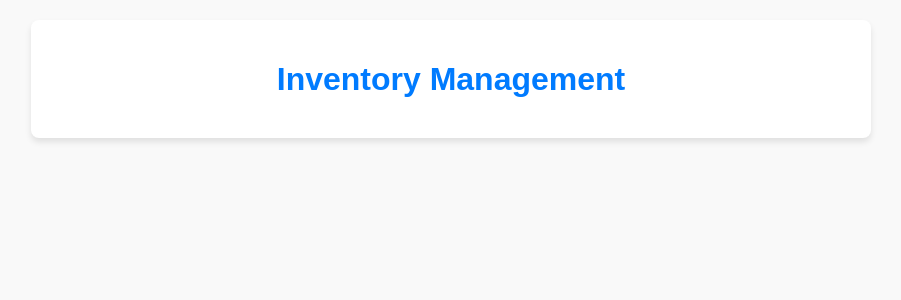
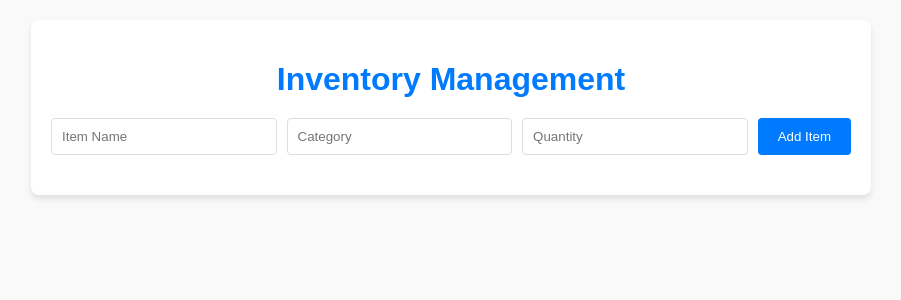
Before and after one commit to IM-Suryakant-Kumar/inventory-task, a React (Vite) app: page / in a window 1280 px wide. Shown: the top 300 px of the page, without its empty margins (189-1090 px from the left). Built offline with nearby package versions, Linux system fonts and the light colour scheme.

Commit message:
feat: Added functionality to add item

```diff
--- a/src/App.jsx
+++ b/src/App.jsx
@@ -1,7 +1,56 @@
+import { useState } from "react";
+
 function App() {
+	// State to manage inventory items
+	const [inventory, setInventory] = useState([
+		{ id: 1, name: "Item A", category: "Category 1", quantity: 15 },
+		{ id: 2, name: "Item B", category: "Category 2", quantity: 5 },
+		{ id: 3, name: "Item C", category: "Category 1", quantity: 20 },
+	]);
+
+	const [newItem, setNewItem] = useState({ name: "", category: "", quantity: "" });
+
+	// Add a new item to the inventory
+	const addItem = () => {
+		if (newItem.name && newItem.category && newItem.quantity) {
+			setInventory([
+				...inventory,
+				{
+					id: Date.now(),
+					name: newItem.name,
+					category: newItem.category,
+					quantity: parseInt(newItem.quantity, 10),
+				},
+			]);
+			setNewItem({ name: "", category: "", quantity: "" });
+		}
+	};
+
 	return (
 		<main>
 			<h1>Inventory Management</h1>
+			{/* Form to add new items */}
+			<div className="form">
+				<input
+					type="text"
+					placeholder="Item Name"
+					value={newItem.name}
+					onChange={(e) => setNewItem({ ...newItem, name: e.target.value })}
+				/>
+				<input
+					type="text"
+					placeholder="Category"
+					value={newItem.category}
+					onChange={(e) => setNewItem({ ...newItem, category: e.target.value })}
+				/>
+				<input
+					type="number"
+					placeholder="Quantity"
+					value={newItem.quantity}
+					onChange={(e) => setNewItem({ ...newItem, quantity: e.target.value })}
+				/>
+				<button onClick={addItem}>Add Item</button>
+			</div>
 		</main>
 	);
 }
--- a/src/index.css
+++ b/src/index.css
@@ -21,3 +21,32 @@ h1 {
 	margin-bottom: 20px;
 	color: #007bff;
 }
+
+/* Form styles */
+.form {
+	display: flex;
+	flex-wrap: wrap;
+	gap: 10px;
+	margin-bottom: 20px;
+}
+
+.form input {
+	flex: 1;
+	padding: 10px;
+	border: 1px solid #ddd;
+	border-radius: 4px;
+}
+
+.form button {
+	padding: 10px 20px;
+	background-color: #007bff;
+	color: #fff;
+	border: none;
+	border-radius: 4px;
+	cursor: pointer;
+	transition: background-color 0.3s ease;
+}
+
+.form button:hover {
+	background-color: #0056b3;
+}
```
Lines whose indentation alone changed are shown as unchanged.
